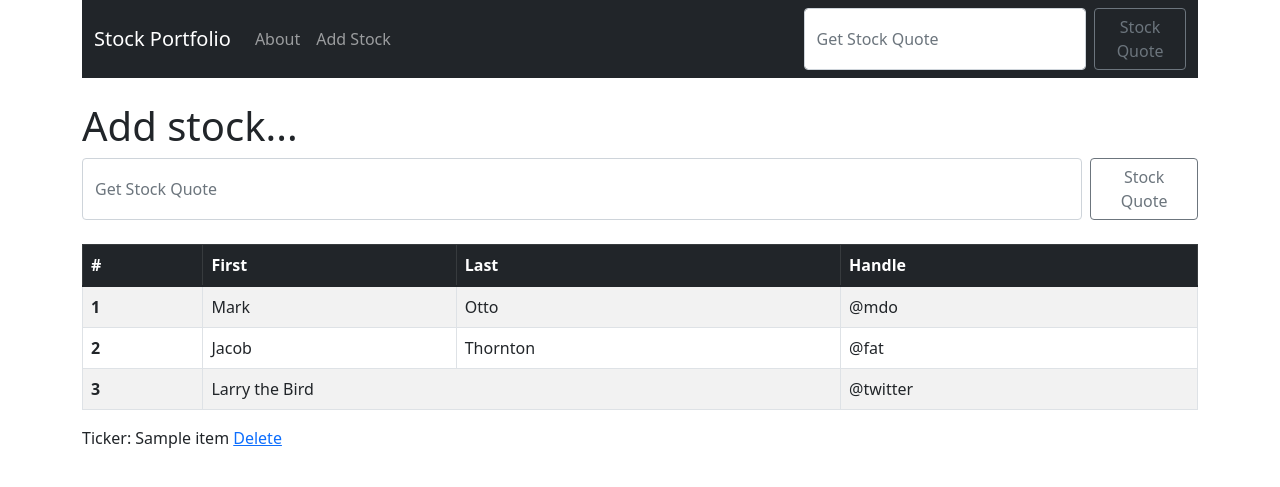
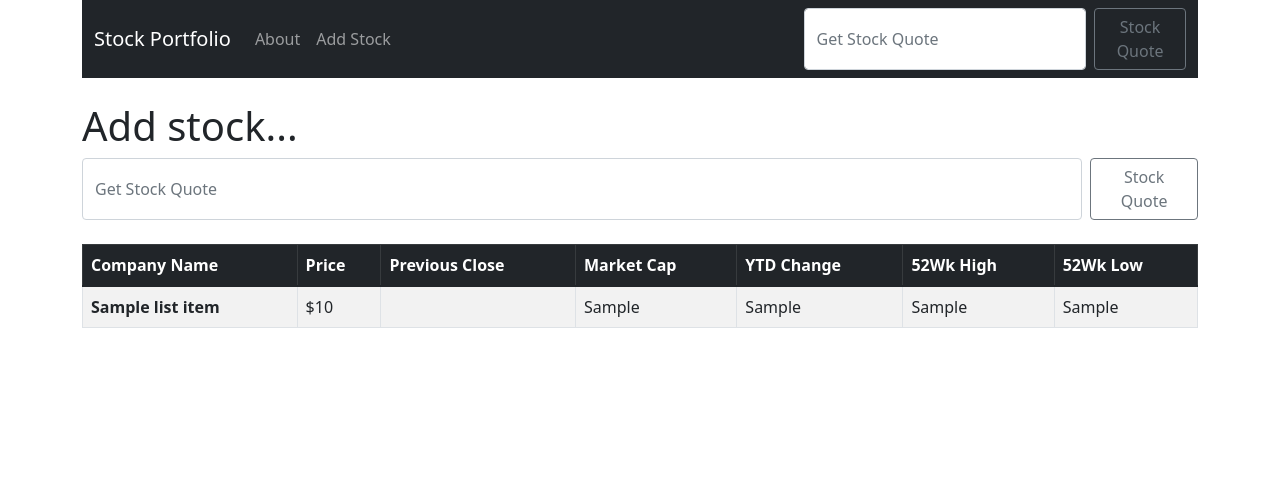
Before and after one commit to erickvivas415/stockapp, a Django app: template stock_project/quotes/templates/add_stock.html in a window 1280 px wide. Shown: the top 487 px of the page. Run offline with Django 3.2, Linux system fonts and the light colour scheme; the template is opened without the code that fills it: most values are stand-ins (such as "Sample title", 1, 10 or a date in 2020).

Commit message:
Table with stock info for portfolio

```diff
--- a/stock_project/quotes/templates/add_stock.html
+++ b/stock_project/quotes/templates/add_stock.html
@@ -14,35 +14,31 @@
 <table class="table table-striped table-bordered table-hover">
     <thead class="table-dark">
         <tr>
-            <th scope="col">#</th>
-            <th scope="col">First</th>
-            <th scope="col">Last</th>
-            <th scope="col">Handle</th>
+            <th scope="col">Company Name</th>
+            <th scope="col">Price</th>
+            <th scope="col">Previous Close</th>
+            <th scope="col">Market Cap</th>
+            <th scope="col">YTD Change</th>
+            <th scope="col">52Wk High</th>
+            <th scope="col">52Wk Low</th>
         </tr>
     </thead>
+    {% if ticker %}
     <tbody>
-        <tr>
-            <th scope="row">1</th>
-            <td>Mark</td>
-            <td>Otto</td>
-            <td>@mdo</td>
-        </tr>
-        <tr>
-            <th scope="row">2</th>
-            <td>Jacob</td>
-            <td>Thornton</td>
-            <td>@fat</td>
-        </tr>
-        <tr>
-            <th scope="row">3</th>
-            <td colspan="2">Larry the Bird</td>
-            <td>@twitter</td>
-        </tr>
+
+                {% for list_item in output %}
+                <tr>
+                    <th scope="row">{{ list_item.companyName }}
+                    <td>${{ list_item.latestPrice }}</td>
+                    <td>{{ list_item.previousClose}}</td>
+                    <td>{{ list_item.marketCap }}</td>
+                    <td>{{ list_item.ytdChange }}</td>
+                    <td>{{ list_item.week52High }}</td>
+                    <td>{{ list_item.week52Low}}</td>
+                </tr>
+                {% endfor %}
     </tbody>
+    {% endif %}
 </table>
 
-{% for item in ticker %}
-    Ticker: {{ item }} <a href="{% url 'delete_stock' item.id %}">Delete</a><br/>
-{% endfor %}
-
 {% endblock %}
```
Also changed, not shown: stock_project/quotes/views.py (+13 -1 lines).
